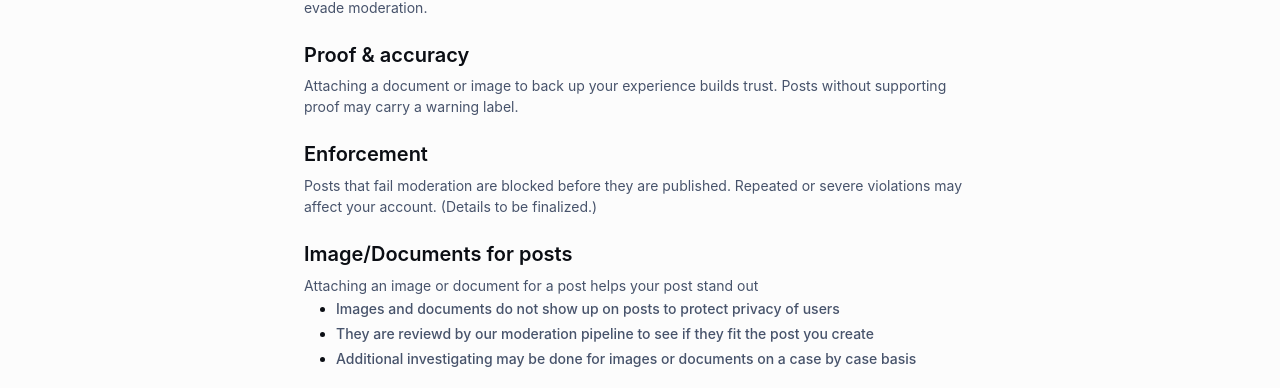
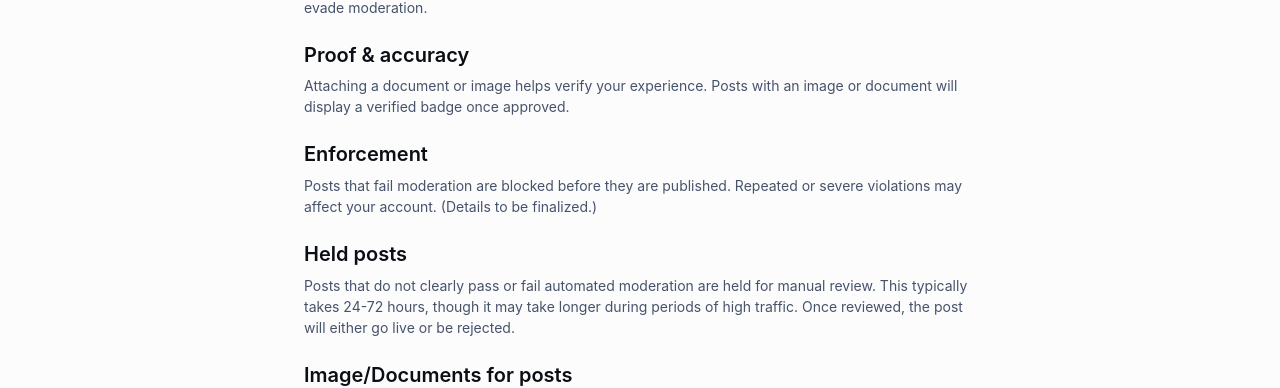
Before and after one commit to thegolriz/Realiti, a React (Create React App) app in the folder frontend/: page /guidelines in a window 1280 px wide. Shown: the part 543-931 px from the top of the page. Built offline with nearby package versions, Linux system fonts and the light colour scheme; no server answers; the HTML template or start-up script is replaced by a standard one.

Commit message:
Updated text to reflect current rules

```diff
--- a/frontend/src/pages/Guidelines.jsx
+++ b/frontend/src/pages/Guidelines.jsx
@@ -27,12 +27,17 @@ const SECTIONS = [
   },
   {
     title: 'Proof & accuracy',
-    body: 'Attaching a document or image to back up your experience builds trust. Posts without supporting proof may carry a warning label.',
+    body: 'Attaching a document or image helps verify your experience. Posts with an image or document will display a verified badge once approved.',
     items: [],
   },
   {
     title: 'Enforcement',
     body: 'Posts that fail moderation are blocked before they are published. Repeated or severe violations may affect your account. (Details to be finalized.)',
+    items: [],
+  },
+  {
+    title: 'Held posts',
+    body: 'Posts that do not clearly pass or fail automated moderation are held for manual review. This typically takes 24-72 hours, though it may take longer during periods of high traffic. Once reviewed, the post will either go live or be rejected.',
     items: [],
   },
   {
--- a/frontend/src/pages/Post.jsx
+++ b/frontend/src/pages/Post.jsx
@@ -224,8 +224,8 @@ export default function Post(props) {
               mt: 0.5,
             }}
           >
-            A document/image to show proof of your post will go a long way.
-            <br /> Without one your post will have a warning label attached.{' '}
+            Attaching a document or image helps verify your experience.
+            <br /> Posts with an image or document will display a verified badge once approved.{' '}
             <Link component={RouterLink} to="/guidelines" color="inherit" underline="always">
               Learn More
             </Link>
```
